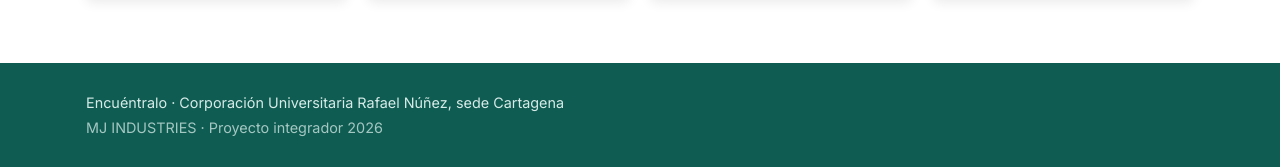
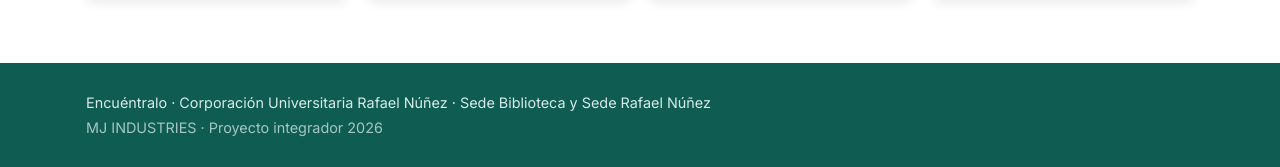
Before and after one commit to MGL701EP/ENCONTAR, a Django app: page / in a window 1280 px wide. Shown: the part 1576-1743 px from the top of the page. Run offline with Django 5.2, Linux system fonts and the light colour scheme.

Commit message:
Nombre de las sedes en el pie de página

```diff
--- a/templates/base.html
+++ b/templates/base.html
@@ -53,7 +53,7 @@
 
     <footer class="pie">
         <div class="contenedor">
-            <p>Encuéntralo · Corporación Universitaria Rafael Núñez, sede Cartagena</p>
+            <p>Encuéntralo · Corporación Universitaria Rafael Núñez · Sede Biblioteca y Sede Rafael Núñez</p>
             <p class="pie__equipo">MJ INDUSTRIES · Proyecto integrador 2026</p>
         </div>
     </footer>
```
